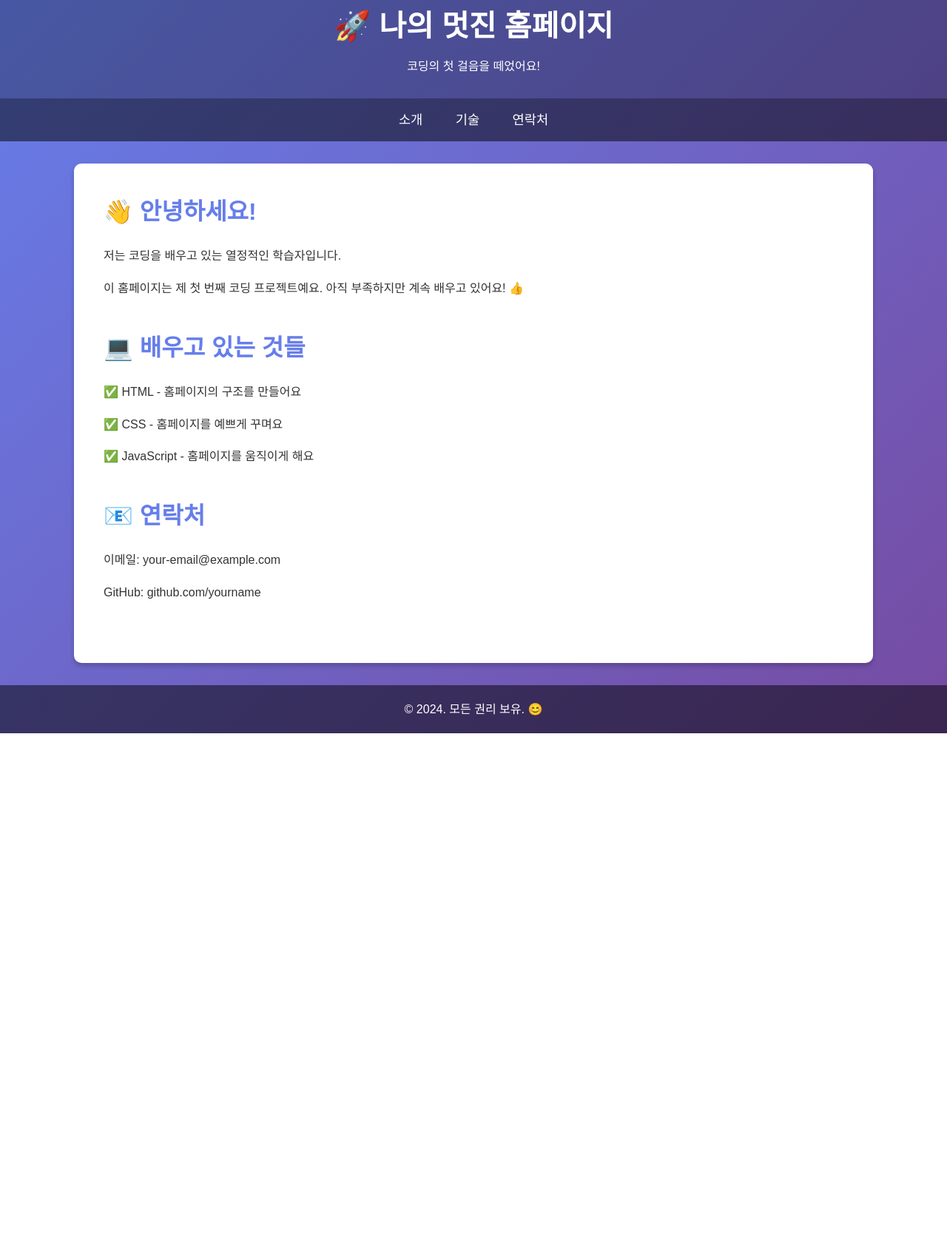
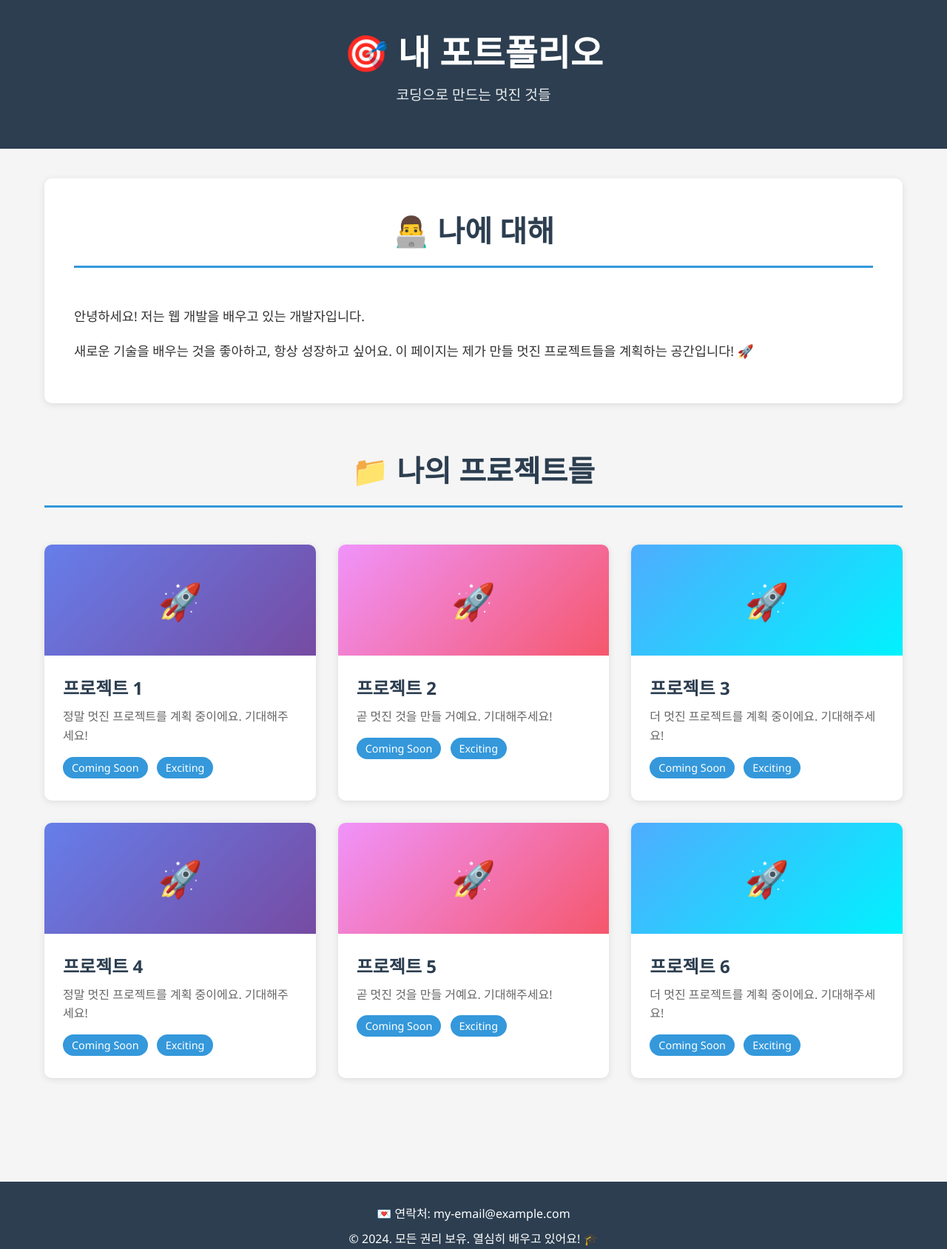
Before and after one commit to auauaiauiauau/ddd, a plain HTML site: page index.html in a window 1280 px wide. Shown: the part 27-1715 px from the top of the page at 74% size. Before the commit the page ends 1018 px from the top, so only its background shows below. Drawn offline with Linux system fonts and the light colour scheme.

Commit message:
Add files via upload

```diff
--- a/index.html
+++ b/index.html
@@ -1,130 +1,272 @@
 <!DOCTYPE html>
 <html lang="ko">
 <head>
-    <!-- 페이지의 정보를 담는 곳이에요 -->
     <meta charset="UTF-8">
     <meta name="viewport" content="width=device-width, initial-scale=1.0">
-    <title>나의 첫 홈페이지 🌟</title>
+    <title>포트폴리오 - 나의 작업들 🎯</title>
 
-    <!-- 여기서 페이지를 예쁘게 꾸며요 -->
     <style>
         * {
             margin: 0;
             padding: 0;
+            box-sizing: border-box;
         }
 
         body {
-            font-family: 'Arial', sans-serif;
-            line-height: 1.6;
-            background: linear-gradient(135deg, #667eea 0%, #764ba2 100%);
+            font-family: 'Segoe UI', Tahoma, Geneva, Verdana, sans-serif;
+            background-color: #f5f5f5;
             color: #333;
         }
 
+        /* 맨 위 헤더 부분이에요 */
         header {
-            background-color: rgba(0, 0, 0, 0.3);
+            background-color: #2c3e50;
             color: white;
-            padding: 30px;
+            padding: 60px 20px;
             text-align: center;
         }
 
         header h1 {
-            font-size: 2.5em;
+            font-size: 3em;
             margin-bottom: 10px;
         }
 
-        nav {
-            background-color: rgba(0, 0, 0, 0.5);
-            padding: 15px;
-            text-align: center;
+        header p {
+            font-size: 1.2em;
+            opacity: 0.9;
         }
 
-        nav a {
-            color: white;
-            text-decoration: none;
-            margin: 0 20px;
-            font-size: 1.1em;
+        /* 전체 컨테이너 */
+        .container {
+            max-width: 1200px;
+            margin: 0 auto;
+            padding: 40px 20px;
         }
 
-        nav a:hover {
-            color: #ffd700;
+        /* 섹션 제목 */
+        h2 {
+            text-align: center;
+            font-size: 2.5em;
+            margin-bottom: 50px;
+            color: #2c3e50;
+            border-bottom: 3px solid #3498db;
+            padding-bottom: 20px;
         }
 
-        main {
-            max-width: 1000px;
-            margin: 30px auto;
+        /* 카드들을 배열하는 그리드 (3개씩) */
+        .card-grid {
+            display: grid;
+            grid-template-columns: repeat(auto-fit, minmax(300px, 1fr));
+            gap: 30px;
+            margin-bottom: 60px;
+        }
+
+        /* 각각의 카드 */
+        .card {
+            background-color: white;
+            border-radius: 10px;
+            overflow: hidden;
+            box-shadow: 0 2px 10px rgba(0, 0, 0, 0.1);
+            transition: transform 0.3s, box-shadow 0.3s;
+        }
+
+        /* 마우스를 갖다대면 살짝 위로 올라가요 */
+        .card:hover {
+            transform: translateY(-10px);
+            box-shadow: 0 8px 20px rgba(0, 0, 0, 0.2);
+        }
+
+        /* 카드의 이미지/아이콘 부분 */
+        .card-image {
+            background: linear-gradient(135deg, #667eea 0%, #764ba2 100%);
+            height: 150px;
+            display: flex;
+            align-items: center;
+            justify-content: center;
+            font-size: 3em;
+        }
+
+        .card-image.style2 {
+            background: linear-gradient(135deg, #f093fb 0%, #f5576c 100%);
+        }
+
+        .card-image.style3 {
+            background: linear-gradient(135deg, #4facfe 0%, #00f2fe 100%);
+        }
+
+        /* 카드의 텍스트 부분 */
+        .card-content {
+            padding: 25px;
+        }
+
+        .card h3 {
+            font-size: 1.5em;
+            margin-bottom: 10px;
+            color: #2c3e50;
+        }
+
+        .card p {
+            color: #666;
+            line-height: 1.6;
+            margin-bottom: 15px;
+        }
+
+        .card-tag {
+            display: inline-block;
+            background-color: #3498db;
+            color: white;
+            padding: 5px 12px;
+            border-radius: 20px;
+            font-size: 0.9em;
+            margin-right: 8px;
+            margin-bottom: 5px;
+        }
+
+        /* 소개 섹션 */
+        .about-section {
             background-color: white;
             padding: 40px;
             border-radius: 10px;
-            box-shadow: 0 4px 6px rgba(0, 0, 0, 0.2);
+            box-shadow: 0 2px 10px rgba(0, 0, 0, 0.1);
+            margin-bottom: 60px;
         }
 
-        section {
-            margin-bottom: 40px;
+        .about-section p {
+            font-size: 1.1em;
+            line-height: 1.8;
+            margin-bottom: 15px;
         }
 
-        section h2 {
-            color: #667eea;
-            margin-bottom: 20px;
-            font-size: 2em;
+        /* 푸터 */
+        footer {
+            background-color: #2c3e50;
+            color: white;
+            text-align: center;
+            padding: 30px;
+            margin-top: 40px;
         }
 
-        section p {
-            margin-bottom: 15px;
-            line-height: 1.8;
-        }
-
-        footer {
-            background-color: rgba(0, 0, 0, 0.5);
-            color: white;
-            text-align: center;
-            padding: 20px;
-            margin-top: 30px;
+        footer p {
+            margin-bottom: 10px;
         }
     </style>
 </head>
 
 <body>
-    <!-- 페이지의 맨 위 부분이에요 -->
+    <!-- 헤더: 큰 제목과 소개 -->
     <header>
-        <h1>🚀 나의 멋진 홈페이지</h1>
-        <p>코딩의 첫 걸음을 떼었어요!</p>
+        <h1>🎯 내 포트폴리오</h1>
+        <p>코딩으로 만드는 멋진 것들</p>
     </header>
 
-    <!-- 메뉴판처럼 링크들을 모아놓는 곳이에요 -->
-    <nav>
-        <a href="#about">소개</a>
-        <a href="#skills">기술</a>
-        <a href="#contact">연락처</a>
-    </nav>
-
-    <!-- 페이지의 본문 내용이에요 -->
-    <main>
-        <!-- 첫 번째 섹션: 자기소개 -->
-        <section id="about">
-            <h2>👋 안녕하세요!</h2>
-            <p>저는 코딩을 배우고 있는 열정적인 학습자입니다.</p>
-            <p>이 홈페이지는 제 첫 번째 코딩 프로젝트예요. 아직 부족하지만 계속 배우고 있어요! 👍</p>
+    <div class="container">
+        <!-- 소개 섹션 -->
+        <section class="about-section">
+            <h2>👨‍💻 나에 대해</h2>
+            <p>안녕하세요! 저는 웹 개발을 배우고 있는 개발자입니다.</p>
+            <p>새로운 기술을 배우는 것을 좋아하고, 항상 성장하고 싶어요. 이 페이지는 제가 만들 멋진 프로젝트들을 계획하는 공간입니다! 🚀</p>
         </section>
 
-        <!-- 두 번째 섹션: 기술 -->
-        <section id="skills">
-            <h2>💻 배우고 있는 것들</h2>
-            <p>✅ HTML - 홈페이지의 구조를 만들어요</p>
-            <p>✅ CSS - 홈페이지를 예쁘게 꾸며요</p>
-            <p>✅ JavaScript - 홈페이지를 움직이게 해요</p>
-        </section>
+        <!-- 프로젝트 섹션 -->
+        <h2>📁 나의 프로젝트들</h2>
 
-        <!-- 세 번째 섹션: 연락처 -->
-        <section id="contact">
-            <h2>📧 연락처</h2>
-            <p>이메일: your-email@example.com</p>
-            <p>GitHub: github.com/yourname</p>
-        </section>
-    </main>
+        <div class="card-grid">
+            <!-- 첫 번째 카드 -->
+            <div class="card">
+                <div class="card-image">
+                    🚀
+                </div>
+                <div class="card-content">
+                    <h3>프로젝트 1</h3>
+                    <p>정말 멋진 프로젝트를 계획 중이에요. 기대해주세요!</p>
+                    <div>
+                        <span class="card-tag">Coming Soon</span>
+                        <span class="card-tag">Exciting</span>
+                    </div>
+                </div>
+            </div>
 
-    <!-- 페이지의 맨 아래 부분이에요 -->
+            <!-- 두 번째 카드 -->
+            <div class="card">
+                <div class="card-image style2">
+                    🚀
+                </div>
+                <div class="card-content">
+                    <h3>프로젝트 2</h3>
+                    <p>곧 멋진 것을 만들 거예요. 기대해주세요!</p>
+                    <div>
+                        <span class="card-tag">Coming Soon</span>
+                        <span class="card-tag">Exciting</span>
+                    </div>
+                </div>
+            </div>
+
+            <!-- 세 번째 카드 -->
+            <div class="card">
+                <div class="card-image style3">
+                    🚀
+                </div>
+                <div class="card-content">
+                    <h3>프로젝트 3</h3>
+                    <p>더 멋진 프로젝트를 계획 중이에요. 기대해주세요!</p>
+                    <div>
+                        <span class="card-tag">Coming Soon</span>
+                        <span class="card-tag">Exciting</span>
+                    </div>
+                </div>
+            </div>
+
+            <!-- 네 번째 카드 -->
+            <div class="card">
+                <div class="card-image">
+                    🚀
+                </div>
+                <div class="card-content">
+                    <h3>프로젝트 4</h3>
+                    <p>정말 멋진 프로젝트를 계획 중이에요. 기대해주세요!</p>
+                    <div>
+                        <span class="card-tag">Coming Soon</span>
+                        <span class="card-tag">Exciting</span>
+                    </div>
+                </div>
+            </div>
+
+            <!-- 다섯 번째 카드 -->
+            <div class="card">
+                <div class="card-image style2">
+                    🚀
+                </div>
+                <div class="card-content">
+                    <h3>프로젝트 5</h3>
+                    <p>곧 멋진 것을 만들 거예요. 기대해주세요!</p>
+                    <div>
+                        <span class="card-tag">Coming Soon</span>
+                        <span class="card-tag">Exciting</span>
+                    </div>
+                </div>
+            </div>
+
+            <!-- 여섯 번째 카드 -->
+            <div class="card">
+                <div class="card-image style3">
+                    🚀
+                </div>
+                <div class="card-content">
+                    <h3>프로젝트 6</h3>
+                    <p>더 멋진 프로젝트를 계획 중이에요. 기대해주세요!</p>
+                    <div>
+                        <span class="card-tag">Coming Soon</span>
+                        <span class="card-tag">Exciting</span>
+                    </div>
+                </div>
+            </div>
+        </div>
+    </div>
+
+    <!-- 푸터 -->
     <footer>
-        <p>&copy; 2024. 모든 권리 보유. 😊</p>
+        <p>💌 연락처: my-email@example.com</p>
+        <p>&copy; 2024. 모든 권리 보유. 열심히 배우고 있어요! 🎓</p>
     </footer>
 </body>
 
```
